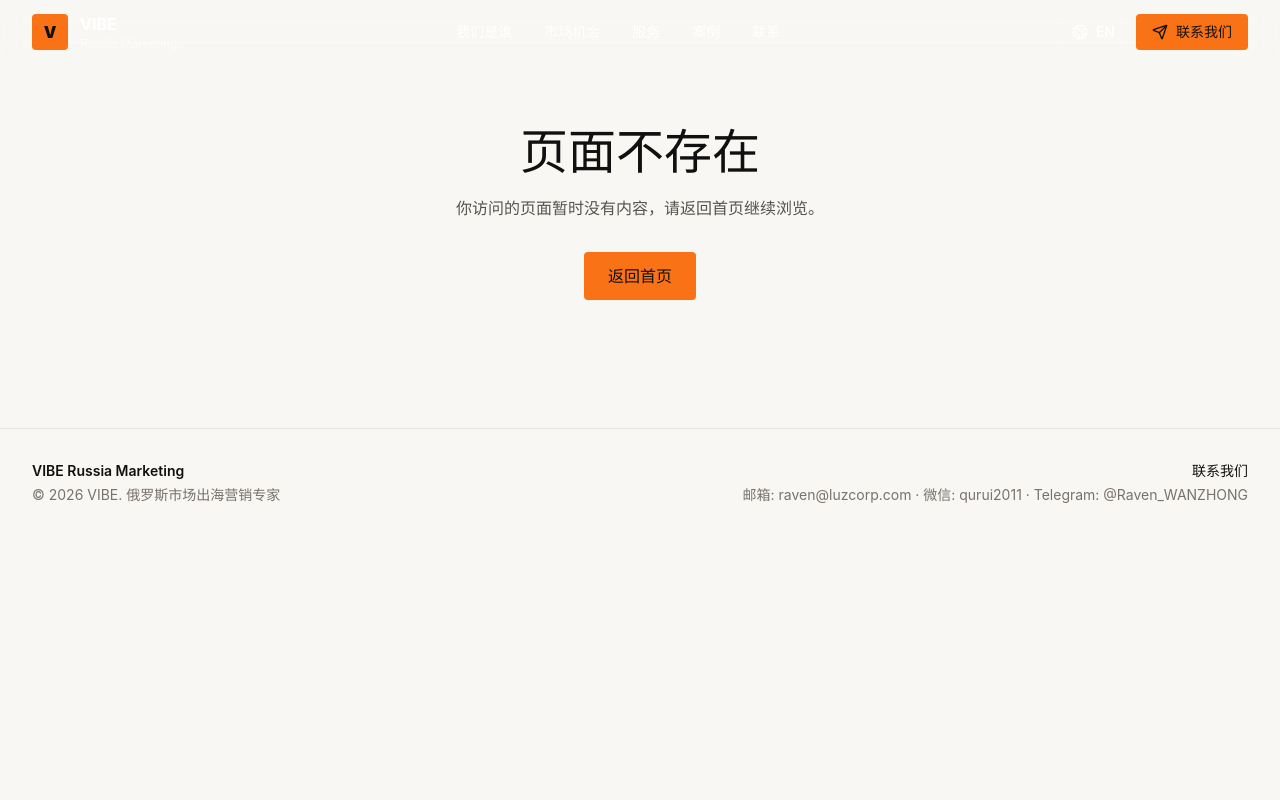
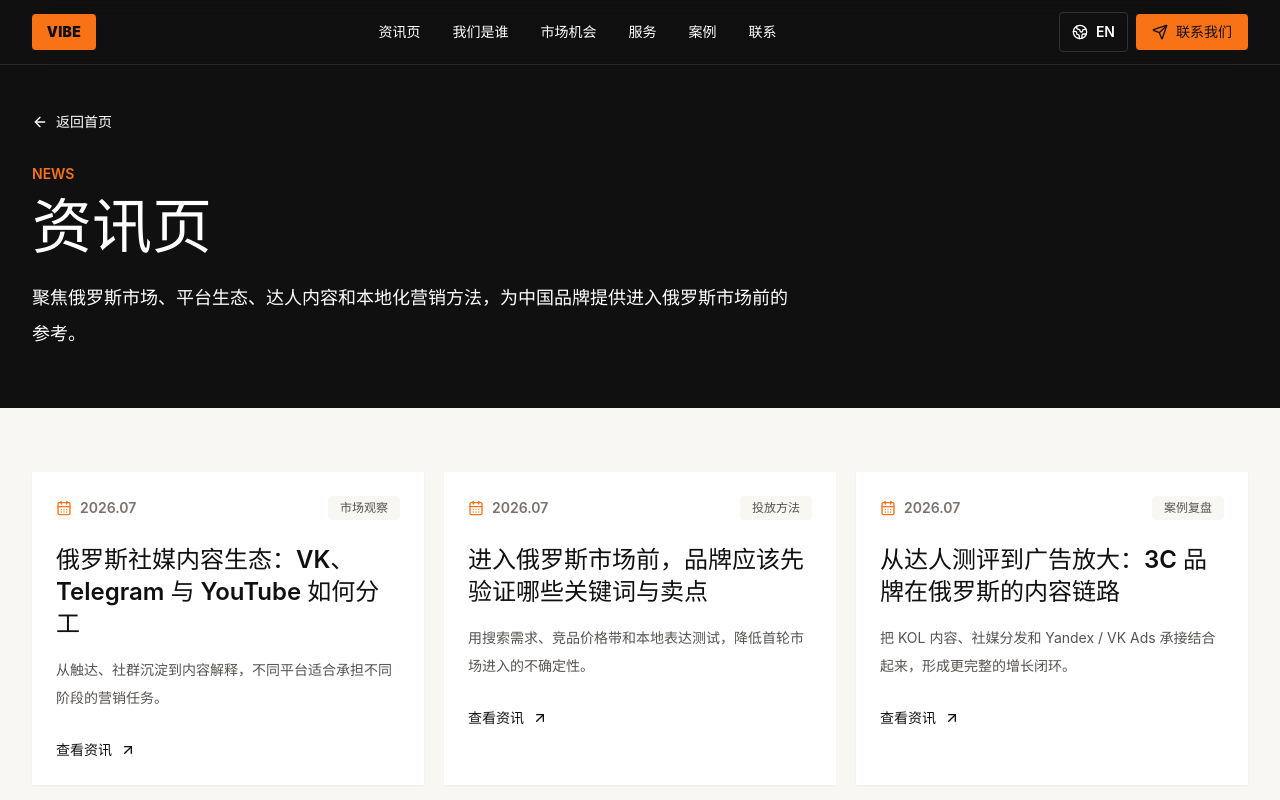
Before and after one commit to leolvyunfeng-del/VIBE-, a React (Vite) app: page /news in a window 1280 px wide. Shown: the top 800 px of the page. Built offline with nearby package versions, Linux system fonts and the light colour scheme.

Commit message:
V7: refine homepage navigation and content layout

```diff
--- a/src/App.jsx
+++ b/src/App.jsx
@@ -6,6 +6,7 @@ import CaseDetailPage from "./pages/CaseDetailPage.jsx";
 import ContactPage from "./pages/ContactPage.jsx";
 import HomePage from "./pages/HomePage.jsx";
 import MarketDetailPage from "./pages/MarketDetailPage.jsx";
+import NewsPage from "./pages/NewsPage.jsx";
 import NotFoundPage from "./pages/NotFoundPage.jsx";
 import ServiceDetailPage from "./pages/ServiceDetailPage.jsx";
 
@@ -17,6 +18,7 @@ export default function App() {
       <main>
         <Routes>
           <Route path="/" element={<HomePage />} />
+          <Route path="/news" element={<NewsPage />} />
           <Route path="/market/:slug" element={<MarketDetailPage />} />
           <Route path="/services/:slug" element={<ServiceDetailPage />} />
           <Route path="/cases/:slug" element={<CaseDetailPage />} />
--- a/src/components/Hero.jsx
+++ b/src/components/Hero.jsx
@@ -35,7 +35,7 @@ export default function Hero() {
 
       <div className="mx-auto grid min-h-[calc(92vh-4rem)] max-w-7xl items-center gap-12 px-4 py-20 sm:px-6 lg:grid-cols-[1fr_0.78fr] lg:px-8">
         <div className="max-w-4xl">
-          <div className="mb-6 inline-flex items-center gap-2 border border-white/14 bg-white/8 px-3 py-2 text-sm text-white/72 backdrop-blur">
+          <div className="mb-6 inline-flex items-center gap-2 text-sm font-semibold text-white/72">
             <span className="h-2 w-2 bg-ember" />
             VIBE | Russia Go-to-Market Partner
           </div>
@@ -75,10 +75,10 @@ export default function Hero() {
               {heroStats.map((stat) => (
                 <div
                   key={stat.label}
-                  className="flex items-center justify-between border border-white/10 bg-ink/36 px-4 py-4"
+                  className="flex items-center justify-between gap-5 border border-white/10 bg-ink/36 px-4 py-4"
                 >
-                  <span className="text-sm text-white/58">{t(stat.label)}</span>
-                  <span className="text-2xl font-bold text-white">{t(stat.value)}</span>
+                  <span className="text-xl font-bold leading-tight text-white sm:text-2xl">{t(stat.label)}</span>
+                  <span className="min-w-20 text-right text-xl font-bold leading-tight text-white sm:text-2xl">{t(stat.value)}</span>
                 </div>
               ))}
             </div>
--- a/src/components/Market.jsx
+++ b/src/components/Market.jsx
@@ -10,21 +10,25 @@ export default function Market() {
   return (
     <section id="market" className="bg-ink py-24 text-white sm:py-28">
       <div className="mx-auto max-w-7xl px-4 sm:px-6 lg:px-8">
-        <div className="grid gap-12 lg:grid-cols-[0.9fr_1.1fr] lg:items-end">
+        <div className="max-w-3xl">
           <SectionHeader
             eyebrow="Market Opportunity"
             title="为什么选择俄罗斯市场"
             description="俄罗斯不是简单的流量市场，而是一个需要理解平台、语言、渠道与信任机制的本地化市场。"
             dark
           />
-          <div className="grid grid-cols-2 gap-3 sm:gap-4">
-            <Link to="/market/social-content" className="border border-white/12 bg-white/8 p-5 transition hover:border-ember">
+        </div>
+
+        <div className="mt-14 border-y border-white/12 py-10">
+          <h3 className="text-3xl font-semibold text-white sm:text-4xl">{t("营销路径")}</h3>
+          <div className="mt-8 grid gap-4 md:grid-cols-2">
+            <Link to="/market/social-content" className="border border-white/12 bg-white/8 p-6 transition hover:border-ember">
               <p className="text-3xl font-bold text-ember">{t("社媒")}</p>
-              <p className="mt-2 text-sm leading-6 text-white/58">{t("内容、社群和达人共同影响用户决策")}</p>
+              <p className="mt-3 text-sm leading-6 text-white/58">{t("内容、社群和达人共同影响用户决策")}</p>
             </Link>
-            <Link to="/market/ecommerce" className="border border-white/12 bg-white/8 p-5 transition hover:border-ember">
+            <Link to="/market/ecommerce" className="border border-white/12 bg-white/8 p-6 transition hover:border-ember">
               <p className="text-3xl font-bold text-ember">{t("电商")}</p>
-              <p className="mt-2 text-sm leading-6 text-white/58">{t("搜索、口碑和站内外投放共同驱动转化")}</p>
+              <p className="mt-3 text-sm leading-6 text-white/58">{t("搜索、口碑和站内外投放共同驱动转化")}</p>
             </Link>
           </div>
         </div>
--- a/src/components/Navbar.jsx
+++ b/src/components/Navbar.jsx
@@ -10,12 +10,8 @@ export default function Navbar() {
     <header className="fixed inset-x-0 top-0 z-50 border-b border-white/10 bg-ink/88 text-white backdrop-blur-xl">
       <nav className="mx-auto flex h-16 max-w-7xl items-center justify-between gap-4 px-4 sm:px-6 lg:px-8">
         <Link to="/" className="flex items-center gap-3" aria-label={t("VIBE 首页")}>
-          <span className="grid h-9 w-9 place-items-center rounded bg-ember font-black text-ink">
-            V
-          </span>
-          <span className="leading-tight">
-            <span className="block text-base font-bold">VIBE</span>
-            <span className="block text-xs text-white/55">Russia Marketing</span>
+          <span className="grid h-9 min-w-16 place-items-center rounded bg-ember px-3 text-sm font-black tracking-wide text-ink">
+            VIBE
           </span>
         </Link>
 
--- a/src/components/Services.jsx
+++ b/src/components/Services.jsx
@@ -13,7 +13,7 @@ export default function Services() {
         <SectionHeader
           eyebrow="Services"
           title="我们的服务"
-          description="以俄罗斯本土渠道和中文团队协作能力为基础，帮助品牌完成从策略、内容、传播到效果复盘的全链路执行。"
+          description="以俄罗斯本地化资源为基础，帮助品牌完成从策略、内容、传播到效果复盘的全链路执行。"
         />
 
         <div className="mt-14 grid gap-5 md:grid-cols-2 lg:grid-cols-3">
--- a/src/data/caseData.js
+++ b/src/data/caseData.js
@@ -1,5 +1,4 @@
 import casesHome from "../assets/cases/cases-home.png";
-import case3cJpDe from "../assets/cases/case-3c-jp-de.png";
 import case3cRu from "../assets/cases/case-3c-ru.png";
 import caseBeauty from "../assets/cases/case-beauty.png";
 import caseGameIp from "../assets/cases/case-game-ip.png";
@@ -62,22 +61,6 @@ export const caseDetails = [
     description: "通过达人测评、内容种草和本地平台传播，帮助消费电子品牌在目标市场建立认知和信任。",
     relatedServices: ["kol-koc", "social-media", "performance-ads"],
     sections: [
-      {
-        title: "某知名户外电子品牌 JP / DE 红人推广",
-        label: "JP DE-红人推广",
-        image: case3cJpDe,
-        background: "以日本以及德国为主要市场，通过种草 / 测评提高品牌在当地的知名度。",
-        work: [
-          "筛选骑行、潜水、滑雪、登山等户外博主。",
-          "发布推广种草及竞品横向评测视频。",
-          "覆盖 TikTok、YouTube、Instagram 等平台。"
-        ],
-        metrics: [
-          { value: "120w+", label: "曝光量" },
-          { value: "1w+", label: "互动量" }
-        ],
-        result: "通过真实户外场景内容建立产品可信度，并提升品牌在垂直圈层中的讨论度。"
-      },
       {
         title: "某知名耳机麦克风品牌 RU 红人推广",
         label: "RU-红人推广",
--- a/src/data/serviceData.js
+++ b/src/data/serviceData.js
@@ -1,6 +1,19 @@
 import { Building2, CircleDollarSign, Newspaper, Search, Share2, Users } from "lucide-react";
 
 export const services = [
+  {
+    slug: "market-strategy",
+    path: "/services/market-strategy",
+    icon: Search,
+    title: "市场调研与本地化策略",
+    short: "研究竞品、用户、渠道和价格带，输出品牌定位、内容方向与进入市场路径。",
+    clients: "适合首次进入俄罗斯市场、准备新品上市、需要验证品类机会或调整本地化定位的品牌。",
+    work: ["市场与竞品研究", "用户画像分析", "渠道组合建议", "本地化卖点和内容策略"],
+    process: ["问题定义", "资料收集", "竞品拆解", "用户洞察", "策略输出", "落地计划"],
+    deliverables: ["市场研究报告", "竞品矩阵", "用户画像", "渠道建议", "进入市场路线图"],
+    metrics: ["品类机会", "价格带", "渠道优先级", "内容主题", "风险清单"],
+    relatedCases: ["consumer-electronics", "ooh-advertising", "ota-kol"]
+  },
   {
     slug: "kol-koc",
     path: "/services/kol-koc",
@@ -54,19 +67,6 @@ export const services = [
     relatedCases: ["ooh-advertising"]
   },
   {
-    slug: "market-strategy",
-    path: "/services/market-strategy",
-    icon: Search,
-    title: "市场调研与本地化策略",
-    short: "研究竞品、用户、渠道和价格带，输出品牌定位、内容方向与进入市场路径。",
-    clients: "适合首次进入俄罗斯市场、准备新品上市、需要验证品类机会或调整本地化定位的品牌。",
-    work: ["市场与竞品研究", "用户画像分析", "渠道组合建议", "本地化卖点和内容策略"],
-    process: ["问题定义", "资料收集", "竞品拆解", "用户洞察", "策略输出", "落地计划"],
-    deliverables: ["市场研究报告", "竞品矩阵", "用户画像", "渠道建议", "进入市场路线图"],
-    metrics: ["品类机会", "价格带", "渠道优先级", "内容主题", "风险清单"],
-    relatedCases: ["consumer-electronics", "ooh-advertising", "ota-kol"]
-  },
-  {
     slug: "pr-branding",
     path: "/services/pr-branding",
     icon: Newspaper,
--- a/src/data/siteData.js
+++ b/src/data/siteData.js
@@ -1,4 +1,5 @@
 export const navItems = [
+  { label: "资讯页", to: "/news" },
   { label: "我们是谁", to: "/#about" },
   { label: "市场机会", to: "/#market" },
   { label: "服务", to: "/#services" },
@@ -14,8 +15,8 @@ export const heroStats = [
 
 export const introPoints = [
   "为中国品牌提供进入俄罗斯市场的整合营销解决方案",
-  "覆盖 KOL/KOC、社媒、广告投放、线下媒体、PR 与本地化咨询",
-  "以市场洞察为起点，帮助品牌完成从流量获取到本地信任建立"
+  "以市场洞察为起点，帮助品牌完成从流量获取到本地信任建立",
+  "覆盖 KOL/KOC、社媒、广告投放、线下媒体、PR 与本地化咨询"
 ];
 
 export const contactChannels = [
--- a/src/i18n/translations.js
+++ b/src/i18n/translations.js
@@ -1,5 +1,6 @@
 export const translations = {
   "我们是谁": "Who We Are",
+  "资讯页": "Insights",
   "市场机会": "Market",
   "服务": "Services",
   "案例": "Cases",
@@ -26,6 +27,7 @@ export const translations = {
   "查看详情": "View Details",
   "我们的服务": "Our Services",
   "以俄罗斯本土渠道和中文团队协作能力为基础，帮助品牌完成从策略、内容、传播到效果复盘的全链路执行。": "With Russia-local channels and Chinese-speaking coordination, we execute the full path from strategy and content to distribution and review.",
+  "以俄罗斯本地化资源为基础，帮助品牌完成从策略、内容、传播到效果复盘的全链路执行。": "Based on localized Russia resources, we help brands execute the full path from strategy, content, and distribution to performance review.",
   "查看服务详情": "View Service Details",
   "案例展示": "Case Studies",
   "围绕不同品类与增长目标，组合达人内容、平台投放、媒体传播和线下曝光，帮助品牌在俄罗斯市场形成可感知的声量。": "For different categories and growth goals, we combine creator content, paid platforms, media communication, and offline exposure to build visible market presence in Russia.",
@@ -46,6 +48,7 @@ export const translations = {
   "提交后我们会尽快与你确认需求，并安排俄罗斯市场顾问进行初步沟通。": "After submission, we will confirm your needs and arrange an initial discussion with a Russia market consultant.",
   "返回首页": "Back Home",
   "返回市场机会": "Back to Market",
+  "返回我们是谁": "Back to Who We Are",
   "返回服务列表": "Back to Services",
   "返回案例列表": "Back to Cases",
   "相关案例推荐": "Related Cases",
@@ -108,6 +111,18 @@ export const translations = {
   "YouTube旅游区站内排名": "YouTube Travel Category Rank",
   "冷启动 ROI": "Cold-start ROI",
   "电子商务与消费需求增长": "E-commerce and Consumer Demand Growth",
+  "营销路径": "Marketing Path",
+  "聚焦俄罗斯市场、平台生态、达人内容和本地化营销方法，为中国品牌提供进入俄罗斯市场前的参考。": "Insights on the Russian market, platform ecosystems, creator content, and localization methods for Chinese brands preparing to enter Russia.",
+  "市场观察": "Market Watch",
+  "投放方法": "Media Playbook",
+  "案例复盘": "Case Review",
+  "俄罗斯社媒内容生态：VK、Telegram 与 YouTube 如何分工": "Russia's Social Content Ecosystem: How VK, Telegram, and YouTube Divide Roles",
+  "从触达、社群沉淀到内容解释，不同平台适合承担不同阶段的营销任务。": "From reach and community building to product explanation, different platforms are suited to different campaign stages.",
+  "进入俄罗斯市场前，品牌应该先验证哪些关键词与卖点": "What Keywords and Selling Points Brands Should Validate Before Entering Russia",
+  "用搜索需求、竞品价格带和本地表达测试，降低首轮市场进入的不确定性。": "Use search demand, competitor price bands, and local messaging tests to reduce uncertainty in the first market-entry round.",
+  "从达人测评到广告放大：3C 品牌在俄罗斯的内容链路": "From Creator Reviews to Paid Amplification: A 3C Content Path in Russia",
+  "把 KOL 内容、社媒分发和 Yandex / VK Ads 承接结合起来，形成更完整的增长闭环。": "Combine KOL content, social distribution, and Yandex / VK Ads capture to create a more complete growth loop.",
+  "查看资讯": "View Insight",
   "开启声音": "Turn Sound On",
   "关闭声音": "Turn Sound Off",
   "方法论": "Methodology",
--- /dev/null
+++ b/src/pages/NewsPage.jsx
@@ -0,0 +1,66 @@
+import { ArrowUpRight, CalendarDays } from "lucide-react";
+import CTASection from "../components/CTASection.jsx";
+import PageHero from "../components/PageHero.jsx";
+import { useLanguage } from "../i18n/LanguageContext.jsx";
+
+const newsItems = [
+  {
+    date: "2026.07",
+    category: "市场观察",
+    title: "俄罗斯社媒内容生态：VK、Telegram 与 YouTube 如何分工",
+    text: "从触达、社群沉淀到内容解释，不同平台适合承担不同阶段的营销任务。"
+  },
+  {
+    date: "2026.07",
+    category: "投放方法",
+    title: "进入俄罗斯市场前，品牌应该先验证哪些关键词与卖点",
+    text: "用搜索需求、竞品价格带和本地表达测试，降低首轮市场进入的不确定性。"
+  },
+  {
+    date: "2026.07",
+    category: "案例复盘",
+    title: "从达人测评到广告放大：3C 品牌在俄罗斯的内容链路",
+    text: "把 KOL 内容、社媒分发和 Yandex / VK Ads 承接结合起来，形成更完整的增长闭环。"
+  }
+];
+
+export default function NewsPage() {
+  const { t } = useLanguage();
+
+  return (
+    <>
+      <PageHero
+        eyebrow="News"
+        title="资讯页"
+        description="聚焦俄罗斯市场、平台生态、达人内容和本地化营销方法，为中国品牌提供进入俄罗斯市场前的参考。"
+        dark
+      />
+
+      <section className="bg-porcelain py-16">
+        <div className="mx-auto grid max-w-7xl gap-5 px-4 sm:px-6 lg:grid-cols-3 lg:px-8">
+          {newsItems.map((item) => (
+            <article key={item.title} className="group bg-white p-6 shadow-sm transition hover:-translate-y-1 hover:shadow-sharp">
+              <div className="flex items-center justify-between gap-4">
+                <span className="inline-flex items-center gap-2 text-sm font-semibold text-stone-500">
+                  <CalendarDays className="h-4 w-4 text-ember" />
+                  {item.date}
+                </span>
+                <span className="rounded bg-porcelain px-3 py-1 text-xs font-semibold text-stone-600">
+                  {t(item.category)}
+                </span>
+              </div>
+              <h2 className="mt-6 text-2xl font-semibold leading-8 text-ink">{t(item.title)}</h2>
+              <p className="mt-4 text-sm leading-7 text-stone-600">{t(item.text)}</p>
+              <span className="mt-7 inline-flex items-center gap-2 text-sm font-semibold text-ink transition group-hover:text-ember">
+                {t("查看资讯")}
+                <ArrowUpRight className="h-4 w-4" />
+              </span>
+            </article>
+          ))}
+        </div>
+      </section>
+
+      <CTASection title="获取俄罗斯市场方案" secondaryTo="/#about" secondaryLabel="返回我们是谁" />
+    </>
+  );
+}
```
